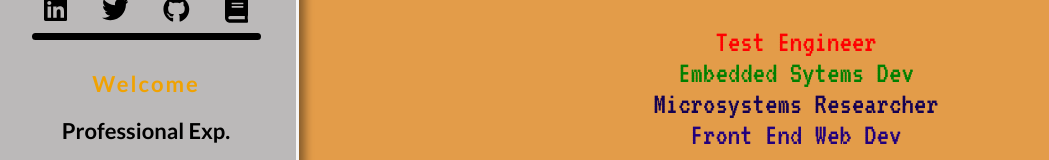
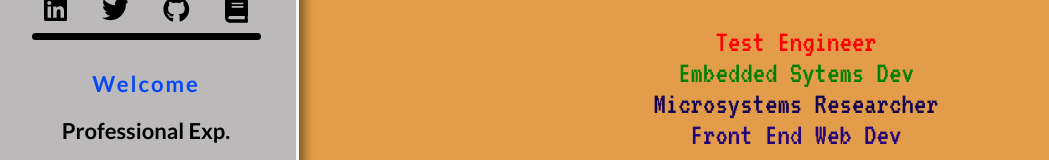
Before and after one commit to esyywar/rahul-portfolio, a React (Create React App) app: page /portfolio in a window 1280 px wide. In both pictures the pointer is over the element "Welcome". Shown: the part 234-394 px from the top of the page, without its empty margins (4-1053 px from the left). Built offline with nearby package versions, Linux system fonts and the light colour scheme; a web font is replaced by a local one.

Commit message:
hover clrs adjusted

```diff
--- a/src/css/hoverEffects.css
+++ b/src/css/hoverEffects.css
@@ -23,18 +23,16 @@
 
 .has-hover .grid-container .navigation #side-nav .side-nav-link-container .nav-link-container .nav-link:hover {
   letter-spacing: 2px;
-  color: #F0A202;
+  color: #0847f5;
 }
 
 .has-hover .grid-container #intro-page .intro-container #swipe-arrow-container:hover {
-  -webkit-transition: all 100ms;
-  transition: all 100ms;
+  -webkit-transition: all 200ms;
+  transition: all 200ms;
   color: yellow;
 }
 
 .has-hover .grid-container #intro-page .intro-container #swipe-arrow-container:hover .swipe-arrow {
-  -webkit-transition: all 300ms;
-  transition: all 300ms;
   -webkit-transform: rotate(90deg) scale(1.4);
           transform: rotate(90deg) scale(1.4);
 }
--- a/src/css/hoverEffects.scss
+++ b/src/css/hoverEffects.scss
@@ -25,16 +25,15 @@ $active-tag-hover-clr: rgb(255, 178, 34);
         /* Navigation component hover effects */
         .navigation #side-nav .side-nav-link-container .nav-link-container .nav-link:hover {
             letter-spacing: 2px;
-            color: #F0A202;
+            color: #0847f5;
         }
 
         /* Welcome page hovers */
         #intro-page .intro-container #swipe-arrow-container:hover {
-            transition: all 100ms;
+            transition: all 200ms;
             color: yellow;
 
             .swipe-arrow {
-                transition: all 300ms;
                 transform: rotate(90deg) scale(1.4);
             }
         }
--- a/src/css/skills.css
+++ b/src/css/skills.css
@@ -135,7 +135,7 @@
   -ms-grid-column: 1;
   -ms-grid-column-span: 1;
   grid-column: 1 / 2;
-  color: #016301;
+  color: #083a08;
 }
 
 .skills-page .skills-content .code-langs-table .working-prof-column {
--- a/src/css/skills.scss
+++ b/src/css/skills.scss
@@ -7,7 +7,7 @@ $transition-exit-time: 200ms;
 /************************** SASS VARIABLES ***********************/
 
 $prog-icon-bg-clr: #FFD6EB;
-$exp-col-clr: #016301;
+$exp-col-clr: #083a08;
 $work-prof-col-clr: #2F1847;
 
 
```
Also changed, not shown: 1 other file (tests, documents, lock files or other folders).
